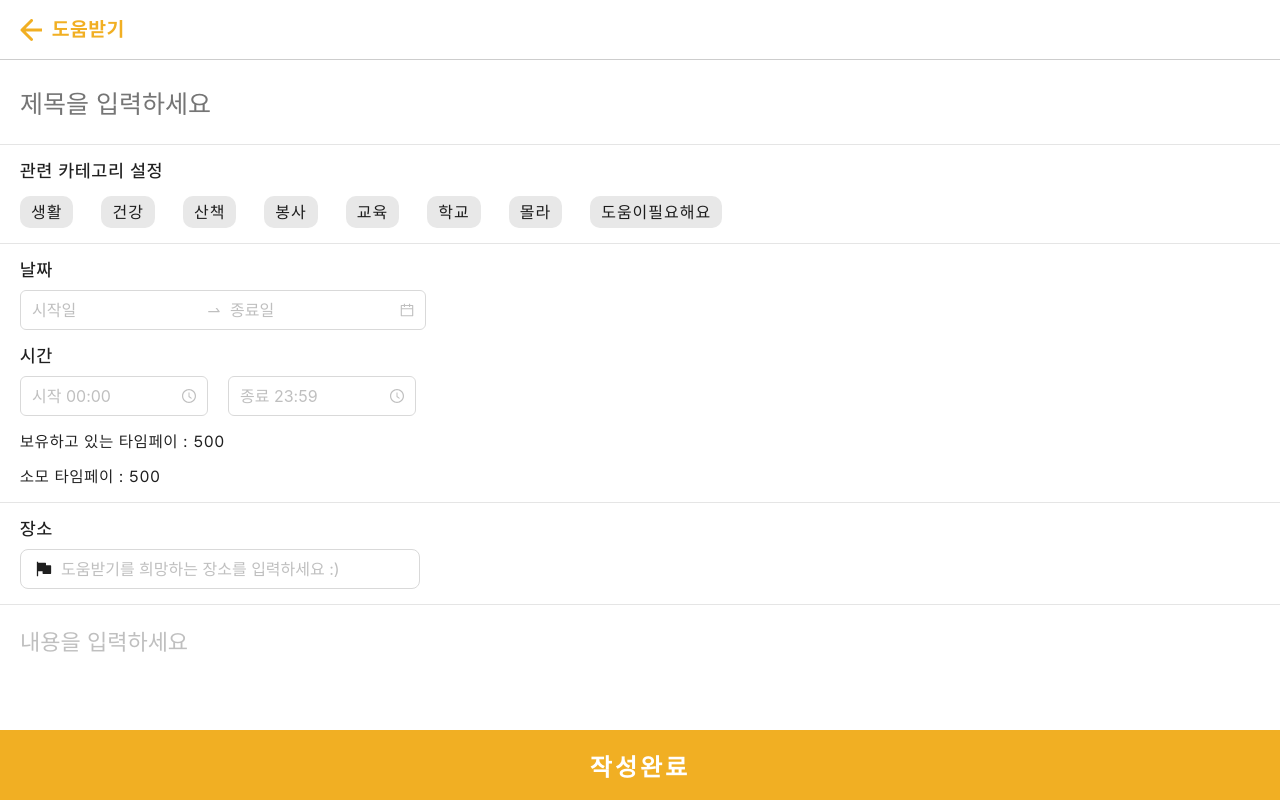
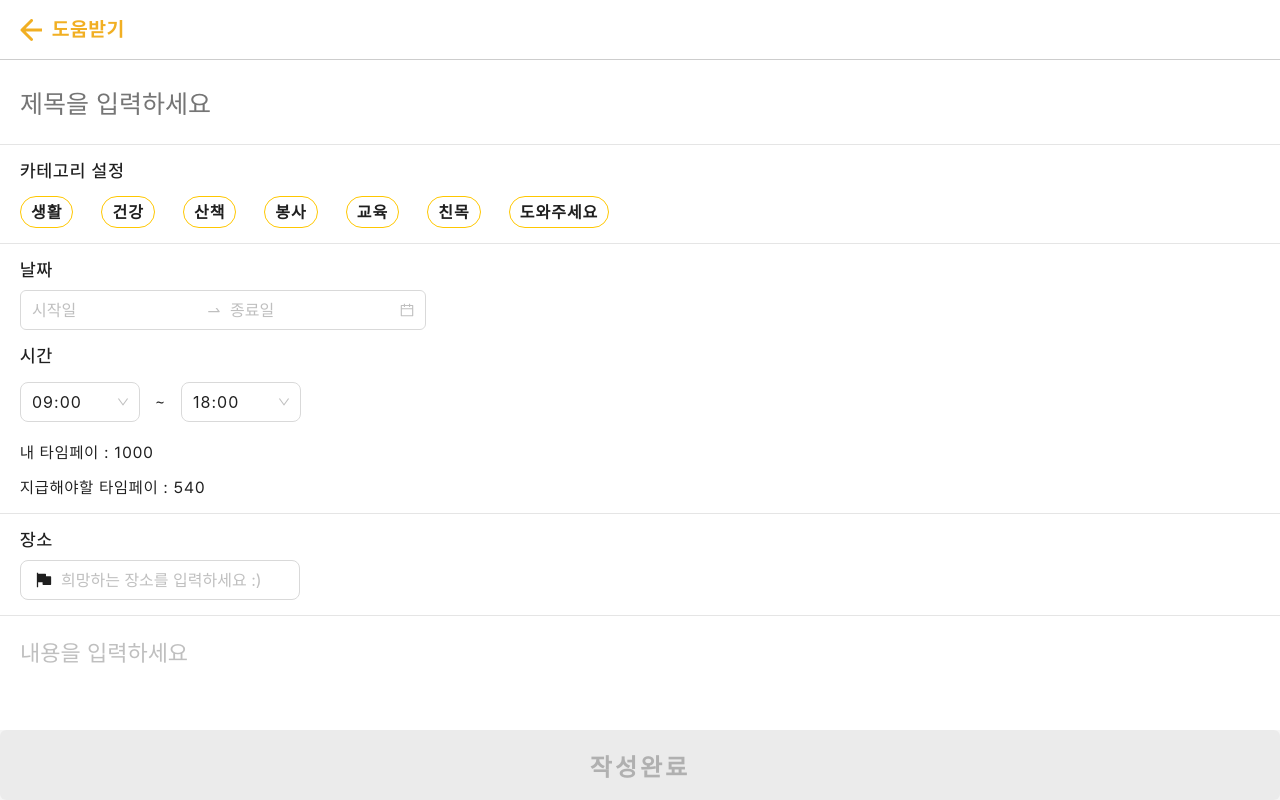
Before and after one commit to woonsango/timebank-front, a React (Create React App) app in the folder src/front-end/timepay-front/: page /register/help-request in a window 1280 px wide. Built offline with nearby package versions, Linux system fonts and the light colour scheme.

Commit message:
feat: 타임페이 환산, 타입지정 그 외 자잘한 수정

```diff
--- a/src/front-end/timepay-front/src/components/register/TagSelect.tsx
+++ b/src/front-end/timepay-front/src/components/register/TagSelect.tsx
@@ -1,26 +1,40 @@
-import { useState } from 'react';
 import { useRecoilState } from 'recoil';
 import { Tag, Space } from 'antd';
-import { selectedTagsState } from '../../states/register';
+import {
+  selectedTagsServeState,
+  selectedTagsRequestState,
+} from '../../states/register';
 
 const { CheckableTag } = Tag;
 
-const tagsData = ['생활', '건강', '산책', '봉사', '교육', '친목', '도와주세요'];
+const tagsServeData = ['생활', '건강', '산책', '봉사', '교육', '친목'];
+const tagsRequestData = [
+  '생활',
+  '건강',
+  '산책',
+  '봉사',
+  '교육',
+  '친목',
+  '도와주세요',
+];
 
-export default function TagSelect() {
+export function TagServeSelect() {
   // Recoil state
-  const [selectedTags, setSelectedTags] = useRecoilState(selectedTagsState);
+  const [selectedTags, setSelectedTags] = useRecoilState(
+    selectedTagsServeState,
+  );
 
   const handleTagChange = (tag: string, checked: boolean) => {
     const nextSelectedTags = checked
       ? [...selectedTags, tag]
       : selectedTags.filter((t) => t !== tag);
     setSelectedTags(nextSelectedTags);
+    console.log(`selected ${nextSelectedTags}`);
   };
 
   return (
     <Space size={[0, 8]} wrap>
-      {tagsData.map((tag) => (
+      {tagsServeData.map((tag) => (
         <CheckableTag
           key={tag}
           checked={selectedTags.includes(tag)}
@@ -44,3 +58,44 @@ export default function TagSelect() {
     </Space>
   );
 }
+
+export function TagRequestSelect() {
+  // Recoil state
+  const [selectedTags, setSelectedTags] = useRecoilState(
+    selectedTagsRequestState,
+  );
+
+  const handleTagChange = (tag: string, checked: boolean) => {
+    const nextSelectedTags = checked
+      ? [...selectedTags, tag]
+      : selectedTags.filter((t) => t !== tag);
+    setSelectedTags(nextSelectedTags);
+    console.log(`selected ${nextSelectedTags}`);
+  };
+
+  return (
+    <Space size={[0, 8]} wrap>
+      {tagsRequestData.map((tag) => (
+        <CheckableTag
+          key={tag}
+          checked={selectedTags.includes(tag)}
+          onChange={(checked) => handleTagChange(tag, checked)}
+          style={{
+            marginTop: '5px',
+            marginLeft: '20px',
+            paddingTop: '5px',
+            paddingBottom: '5px',
+            paddingLeft: '10px',
+            paddingRight: '10px',
+            borderRadius: '20px',
+            fontSize: '16px',
+            fontWeight: '600',
+            border: '1px solid #ffc700',
+          }}
+        >
+          {tag}
+        </CheckableTag>
+      ))}
+    </Space>
+  );
+}
--- a/src/front-end/timepay-front/src/components/register/TimeSelect.tsx
+++ b/src/front-end/timepay-front/src/components/register/TimeSelect.tsx
@@ -1,7 +1,17 @@
 import { Select, Space } from 'antd';
+import { useRecoilState } from 'recoil';
+import { endTime, startTime } from '../../states/register';
 
 export default function TimeSelct() {
-  const handleChange = (value: string) => {
+  const [starttime, setStarttime] = useRecoilState(startTime);
+  const [endtime, setEndtime] = useRecoilState(endTime);
+
+  const handleStarttimeChange = (value: any) => {
+    setStarttime(value);
+    console.log(`selected ${value}`);
+  };
+  const handleEndtimeChange = (value: any) => {
+    setEndtime(value);
     console.log(`selected ${value}`);
   };
 
@@ -11,7 +21,7 @@ export default function TimeSelct() {
         defaultValue="09:00"
         size={'large'}
         style={{ marginLeft: '20px', width: '120px', float: 'left' }}
-        onChange={handleChange}
+        onChange={handleStarttimeChange}
         options={[
           { value: '00:00', label: '00:00' },
           { value: '00:30', label: '00:30' },
@@ -68,7 +78,7 @@ export default function TimeSelct() {
         defaultValue="18:00"
         size={'large'}
         style={{ width: '120px', float: 'left' }}
-        onChange={handleChange}
+        onChange={handleEndtimeChange}
         options={[
           { value: '00:00', label: '00:00' },
           { value: '00:30', label: '00:30' },
--- a/src/front-end/timepay-front/src/pages/RegisterPage/RegisterFreePage.tsx
+++ b/src/front-end/timepay-front/src/pages/RegisterPage/RegisterFreePage.tsx
@@ -12,7 +12,6 @@ import {
   cssPostBtnStyle,
   cssPostFooterStyle,
 } from './RegisterFreePage.style';
-
 import ImageUpload from '../../components/register/ImageUpload';
 
 const { Header, Content, Footer } = Layout;
@@ -23,7 +22,7 @@ const RegisterFreePage = () => {
   const [content, setContent] = useState<string>('');
 
   const navigate = useNavigate();
-
+  // 뒤로 가기
   const handleClickBack = useCallback(() => {
     navigate(-1);
   }, [navigate]);
@@ -42,6 +41,7 @@ const RegisterFreePage = () => {
 
   const handleSubmit = () => {
     // 게시글 작성 완료 처리
+    console.log('자유게시글 등록');
   };
 
   return (
--- a/src/front-end/timepay-front/src/pages/RegisterPage/RegisterRequestPage.tsx
+++ b/src/front-end/timepay-front/src/pages/RegisterPage/RegisterRequestPage.tsx
@@ -1,6 +1,7 @@
-import { Layout, Input, DatePicker, Space } from 'antd';
-import { useNavigate } from 'react-router-dom';
-import { useCallback, useRef, useState, useEffect } from 'react';
+import { Layout, Input, Button } from 'antd';
+import { useCallback, useState } from 'react';
+import { useNavigate, Link } from 'react-router-dom';
+import { PATH } from '../../utils/paths';
 import { ReactComponent as BackArrow } from '../../assets/images/icons/header-back-arrow.svg';
 import { cssMainHeaderStyle } from '../../components/MainHeader/MainHeader.styles';
 import {
@@ -11,110 +12,77 @@ import {
   cssPostBtnStyle,
   cssPostFooterStyle,
 } from './RegisterFreePage.style';
-
-import { CameraFilled, FlagFilled } from '@ant-design/icons';
-import { Modal, Upload, TimePicker, Tag } from 'antd';
-import type { RcFile, UploadProps } from 'antd/es/upload';
-import type { UploadFile } from 'antd/es/upload/interface';
-import dayjs from 'dayjs';
-
-const getBase64 = (file: RcFile): Promise<string> =>
-  new Promise((resolve, reject) => {
-    const reader = new FileReader();
-    reader.readAsDataURL(file);
-    reader.onload = () => resolve(reader.result as string);
-    reader.onerror = (error) => reject(error);
-  });
+import { FlagFilled } from '@ant-design/icons';
+import { TagRequestSelect } from '../../components/register/TagSelect';
+import { KoDatePicker } from '../../components/register/KoDatePicker';
+import TimeSelct from '../../components/register/TimeSelect';
+import ImageUpload from '../../components/register/ImageUpload';
+import { useRecoilState } from 'recoil';
+import {
+  selectedTagsRequestState,
+  DateRange,
+  startTime,
+  endTime,
+} from '../../states/register';
 
 const { Header, Content, Footer } = Layout;
 const { TextArea } = Input;
-const { RangePicker } = DatePicker;
-const { CheckableTag } = Tag;
-
-const format = 'HH:mm';
-const tagsData = [
-  '생활',
-  '건강',
-  '산책',
-  '봉사',
-  '교육',
-  '학교',
-  '몰라',
-  '도움이필요해요',
-];
 
 const RegisterRequestPage = () => {
-  const timepay = 500;
-  const [starttime, setStarttime] = useState();
-  const [endtime, setEndtime] = useState();
+  const timepay = 1000;
+  const [title, setTitle] = useState<string>('');
+  const [place, setPlace] = useState<string>('');
+  const [content, setContent] = useState<string>('');
+  // 태그
+  const [selectedTags, setSelectedTags] = useRecoilState(
+    selectedTagsRequestState,
+  );
+  // 날짜
+  const [dates, setDates] = useState<DateRange>([null, null]);
+  const handleDatesChange = (value: DateRange) => {
+    setDates(value);
+  };
+  // 시간에 따른 타임페이 환산
+  const [starttime, setStarttime] = useRecoilState(startTime);
+  const [endtime, setEndtime] = useRecoilState(endTime);
 
-  const navigate = useNavigate();
-
-  // textarea 관련
-  const textareaRef = useRef<HTMLTextAreaElement | null>(null);
-
-  const [value, setValue] = useState<String>();
-
-  useEffect(() => {
-    if (textareaRef && textareaRef.current) {
-      textareaRef.current.style.height = '0px';
-      const scrollHeight = textareaRef.current.scrollHeight;
-      textareaRef.current.style.height = scrollHeight + 'px';
-    }
-  }, [value]);
-
-  /*
-  const scrollRef = useRef<HTMLTextAreaElement>(null);
-
-  useEffect(() => {
-    scrollRef.current?.scrollTo(0, scrollRef.current.scrollHeight);
-  });
-  */
+  const minusHours: any =
+    0 <= Number(endtime.slice(0, 2)) - Number(starttime.slice(0, 2))
+      ? Number(endtime.slice(0, 2)) - Number(starttime.slice(0, 2))
+      : 0;
+  const minusMinutes: any =
+    0 !== Number(endtime.slice(3, 5)) - Number(starttime.slice(3, 5))
+      ? Number(endtime.slice(3, 5)) + Number(starttime.slice(3, 5))
+      : 0;
+  const exchangeTime: number = minusHours * 60 + minusMinutes;
+  // 보유 타임페이보다 지급 타임페이가 큰 경우의 로직 나중에.. 구현
 
   // 뒤로가기
+  const navigate = useNavigate();
   const handleClickBack = useCallback(() => {
     navigate(-1);
   }, [navigate]);
 
-  // 이미지 업로드
-  const [previewOpen, setPreviewOpen] = useState(false);
-  const [previewImage, setPreviewImage] = useState('');
-  const [previewTitle, setPreviewTitle] = useState('');
-  const [fileList, setFileList] = useState<UploadFile[]>([]);
-  const handleCancel = () => setPreviewOpen(false);
-
-  const handlePreview = async (file: UploadFile) => {
-    if (!file.url && !file.preview) {
-      file.preview = await getBase64(file.originFileObj as RcFile);
-    }
-
-    setPreviewImage(file.url || (file.preview as string));
-    setPreviewOpen(true);
-    setPreviewTitle(
-      file.name || file.url!.substring(file.url!.lastIndexOf('/') + 1),
-    );
+  // 버튼 활성화 관련
+  const isDisabled =
+    !title || !content || !place || !dates[0] || !dates[1] || !selectedTags[0];
+  const handleTitleChange = (event: React.ChangeEvent<HTMLInputElement>) => {
+    setTitle(event.target.value);
+  };
+  const handlePlaceChange = (event: React.ChangeEvent<HTMLInputElement>) => {
+    setPlace(event.target.value);
+  };
+  const handleContentChange = (
+    event: React.ChangeEvent<HTMLTextAreaElement>,
+  ) => {
+    setContent(event.target.value);
+  };
+  const handleSubmit = () => {
+    // 게시글 작성 완료 처리
+    console.log('도움받기게시글 등록');
   };
 
-  const handleChange: UploadProps['onChange'] = ({ fileList: newFileList }) =>
-    setFileList(newFileList);
-
-  const uploadButton = (
-    <div>
-      <CameraFilled />
-      <div style={{ marginTop: 8 }}>이미지 업로드</div>
-    </div>
-  );
-
-  // 태크
-  const [selectedTags, setSelectedTags] = useState<string[]>(['Books']);
-
-  const handleTagChange = (tag: string, checked: boolean) => {
-    const nextSelectedTags = checked
-      ? [...selectedTags, tag]
-      : selectedTags.filter((t) => t !== tag);
-    console.log('You are interested in: ', nextSelectedTags);
-    setSelectedTags(nextSelectedTags);
-  };
+  //
 
   return (
     <Layout css={cssPostPageStyle}>
@@ -128,62 +96,27 @@ const RegisterRequestPage = () => {
             css={cssPostTitleInputStyle}
             placeholder="제목을 입력하세요"
             maxLength={25}
+            value={title}
+            onChange={handleTitleChange}
           />
           <div css={cssLineStyle} />
-          <h6>관련 카테고리 설정</h6>
-          <Space size={[0, 8]} wrap>
-            {tagsData.map((tag) => (
-              <CheckableTag
-                key={tag}
-                checked={selectedTags.includes(tag)}
-                onChange={(checked) => handleTagChange(tag, checked)}
-                style={{
-                  marginTop: '5px',
-                  marginLeft: '20px',
-                  paddingTop: '5px',
-                  paddingBottom: '5px',
-                  paddingLeft: '10px',
-                  paddingRight: '10px',
-                  borderRadius: '10px',
-                  fontSize: '16px',
-                  backgroundColor: '#E8E8E8',
-                }}
-              >
-                {tag}
-              </CheckableTag>
-            ))}
-          </Space>
+          <h6>카테고리 설정</h6>
+          <TagRequestSelect />
           <div css={cssLineStyle} />
           <h6>날짜</h6>
-          <RangePicker
-            size={'large'}
-            style={{ marginLeft: '20px' }}
-            placeholder={['시작일', '종료일']}
-          />
+          <KoDatePicker value={dates} onChange={handleDatesChange} />
           <h6>시간</h6>
-          <TimePicker
-            value={starttime}
-            format={format}
-            size={'large'}
-            style={{ marginLeft: '20px' }}
-            placeholder={'시작 00:00'}
-          />
-          <TimePicker
-            value={endtime}
-            format={format}
-            size={'large'}
-            style={{ marginLeft: '20px' }}
-            placeholder={'종료 23:59'}
-          />
-          <p>보유하고 있는 타임페이 : {timepay}</p>
-          <p>소모 타임페이 : {timepay}</p>
+          <TimeSelct />
+          <p>내 타임페이 : {timepay}</p>
+          <p>지급해야할 타임페이 : {exchangeTime}</p>
           <div css={cssLineStyle} />
           <h6>장소</h6>
           <Input
             size="large"
-            placeholder="도움받기를 희망하는 장소를 입력하세요 :)"
-            style={{ marginLeft: '20px', paddingLeft: '15px', width: '400px' }}
+            placeholder="희망하는 장소를 입력하세요 :)"
+            style={{ marginLeft: '20px', paddingLeft: '15px', width: '280px' }}
             prefix={<FlagFilled style={{ marginRight: '5px' }} />}
+            onChange={handlePlaceChange}
           />
           <div css={cssLineStyle} />
           <TextArea
@@ -192,31 +125,23 @@ const RegisterRequestPage = () => {
             style={{ resize: 'none' }}
             css={cssPostContentInputStyle}
             placeholder="내용을 입력하세요"
+            value={content}
+            onChange={handleContentChange}
           />
           <div css={cssLineStyle} />
-          <h5>사진 ({fileList.length}/5)</h5>
-          <Upload
-            className="upload"
-            action="https://www.mocky.io/v2/5cc8019d300000980a055e76"
-            listType="picture-card"
-            fileList={fileList}
-            onPreview={handlePreview}
-            onChange={handleChange}
-          >
-            {fileList.length >= 5 ? null : uploadButton}
-          </Upload>
-          <Modal
-            open={previewOpen}
-            title={previewTitle}
-            footer={null}
-            onCancel={handleCancel}
-          >
-            <img alt="example" style={{ width: '100%' }} src={previewImage} />
-          </Modal>
+          <ImageUpload />
         </Content>
       </div>
       <Footer css={cssPostFooterStyle}>
-        <button css={cssPostBtnStyle}>작성완료</button>
+        <Link to={PATH.HOME}>
+          <Button
+            css={cssPostBtnStyle}
+            onClick={handleSubmit}
+            disabled={isDisabled}
+          >
+            작성완료
+          </Button>
+        </Link>
       </Footer>
     </Layout>
   );
--- a/src/front-end/timepay-front/src/pages/RegisterPage/RegisterServePage.tsx
+++ b/src/front-end/timepay-front/src/pages/RegisterPage/RegisterServePage.tsx
@@ -13,57 +13,59 @@ import {
   cssPostFooterStyle,
 } from './RegisterFreePage.style';
 import { FlagFilled } from '@ant-design/icons';
-import dayjs from 'dayjs';
-
-import TagSelect from '../../components/register/TagSelect';
-import {
-  KoDatePicker,
-  DateRange,
-} from '../../components/register/KoDatePicker';
+import { TagServeSelect } from '../../components/register/TagSelect';
+import { KoDatePicker } from '../../components/register/KoDatePicker';
 import TimeSelct from '../../components/register/TimeSelect';
 import ImageUpload from '../../components/register/ImageUpload';
 import { useRecoilState } from 'recoil';
-import { selectedTagsState } from '../../states/register';
+import {
+  selectedTagsServeState,
+  DateRange,
+  startTime,
+  endTime,
+} from '../../states/register';
 
 const { Header, Content, Footer } = Layout;
 const { TextArea } = Input;
 
 const RegisterServePage = () => {
-  const timepay = 500;
-  const [starttime, setStarttime] = useState('');
-  const [endtime, setEndtime] = useState('');
-
+  const timepay = 1000;
   const [title, setTitle] = useState<string>('');
   const [place, setPlace] = useState<string>('');
   const [content, setContent] = useState<string>('');
-
-  /*
-  const scrollRef = useRef<HTMLTextAreaElement>(null);
-
-  useEffect(() => {
-    scrollRef.current?.scrollTo(0, scrollRef.current.scrollHeight);
-  });
-  */
-
-  const navigate = useNavigate();
-  // 뒤로가기
-  const handleClickBack = useCallback(() => {
-    navigate(-1);
-  }, [navigate]);
-
-  //태그
-  const [selectedTags, setSelectedTags] = useRecoilState(selectedTagsState);
-
+  // 태그
+  const [selectedTags, setSelectedTags] = useRecoilState(
+    selectedTagsServeState,
+  );
   // 날짜
   const [dates, setDates] = useState<DateRange>([null, null]);
   const handleDatesChange = (value: DateRange) => {
     setDates(value);
   };
+  // 시간에 따른 타임페이 환산
+  const [starttime, setStarttime] = useRecoilState(startTime);
+  const [endtime, setEndtime] = useRecoilState(endTime);
+
+  const minusHours: any =
+    0 <= Number(endtime.slice(0, 2)) - Number(starttime.slice(0, 2))
+      ? Number(endtime.slice(0, 2)) - Number(starttime.slice(0, 2))
+      : 0;
+  const minusMinutes: any =
+    0 !== Number(endtime.slice(3, 5)) - Number(starttime.slice(3, 5))
+      ? Number(endtime.slice(3, 5)) + Number(starttime.slice(3, 5))
+      : 0;
+  const exchangeTime: number = minusHours * 60 + minusMinutes;
+  // 보유 타임페이보다 지급 타임페이가 큰 경우의 로직 나중에.. 구현
+
+  // 뒤로가기
+  const navigate = useNavigate();
+  const handleClickBack = useCallback(() => {
+    navigate(-1);
+  }, [navigate]);
 
   // 버튼 활성화 관련
   const isDisabled =
     !title || !content || !place || !dates[0] || !dates[1] || !selectedTags[0];
-
   const handleTitleChange = (event: React.ChangeEvent<HTMLInputElement>) => {
     setTitle(event.target.value);
   };
@@ -75,10 +77,12 @@ const RegisterServePage = () => {
   ) => {
     setContent(event.target.value);
   };
-
   const handleSubmit = () => {
     // 게시글 작성 완료 처리
+    console.log('도움주기게시글 등록');
   };
+
+  //
 
   return (
     <Layout css={cssPostPageStyle}>
@@ -97,14 +101,14 @@ const RegisterServePage = () => {
           />
           <div css={cssLineStyle} />
           <h6>카테고리 설정</h6>
-          <TagSelect />
+          <TagServeSelect />
           <div css={cssLineStyle} />
           <h6>날짜</h6>
           <KoDatePicker value={dates} onChange={handleDatesChange} />
           <h6>시간</h6>
           <TimeSelct />
-          <p>보유하고 있는 타임페이 : {timepay}</p>
-          <p>지급 타임페이 : {timepay}</p>
+          <p>내 타임페이 : {timepay}</p>
+          <p>받아야 할 타임페이 : {exchangeTime}</p>
           <div css={cssLineStyle} />
           <h6>장소</h6>
           <Input
--- a/src/front-end/timepay-front/src/states/register.ts
+++ b/src/front-end/timepay-front/src/states/register.ts
@@ -1,7 +1,28 @@
 import { atom } from 'recoil';
 
-// selectedTags와 setSelectedTags 변수 반환
-export const selectedTagsState = atom<string[]>({
-  key: 'selectedTagsState',
+// timeSelect
+export const startTime = atom({
+  key: 'startTime',
+  default: '09:00',
+});
+export const endTime = atom({
+  key: 'endTime',
+  default: '18:00',
+});
+
+// selectedTags, setSelectedTags
+export const selectedTagsServeState = atom<string[]>({
+  key: 'selectedTagsServeState',
   default: [],
 });
+export const selectedTagsRequestState = atom<string[]>({
+  key: 'selectedTagsRequestState',
+  default: [],
+});
+
+// dateRange
+export type DateRange = [Date | null, Date | null];
+export interface DateRangeProps {
+  value: DateRange;
+  onChange: (value: DateRange) => void;
+}
```
Also changed, not shown: src/front-end/timepay-front/src/components/register/KoDatePicker.tsx (+2 -8 lines).
